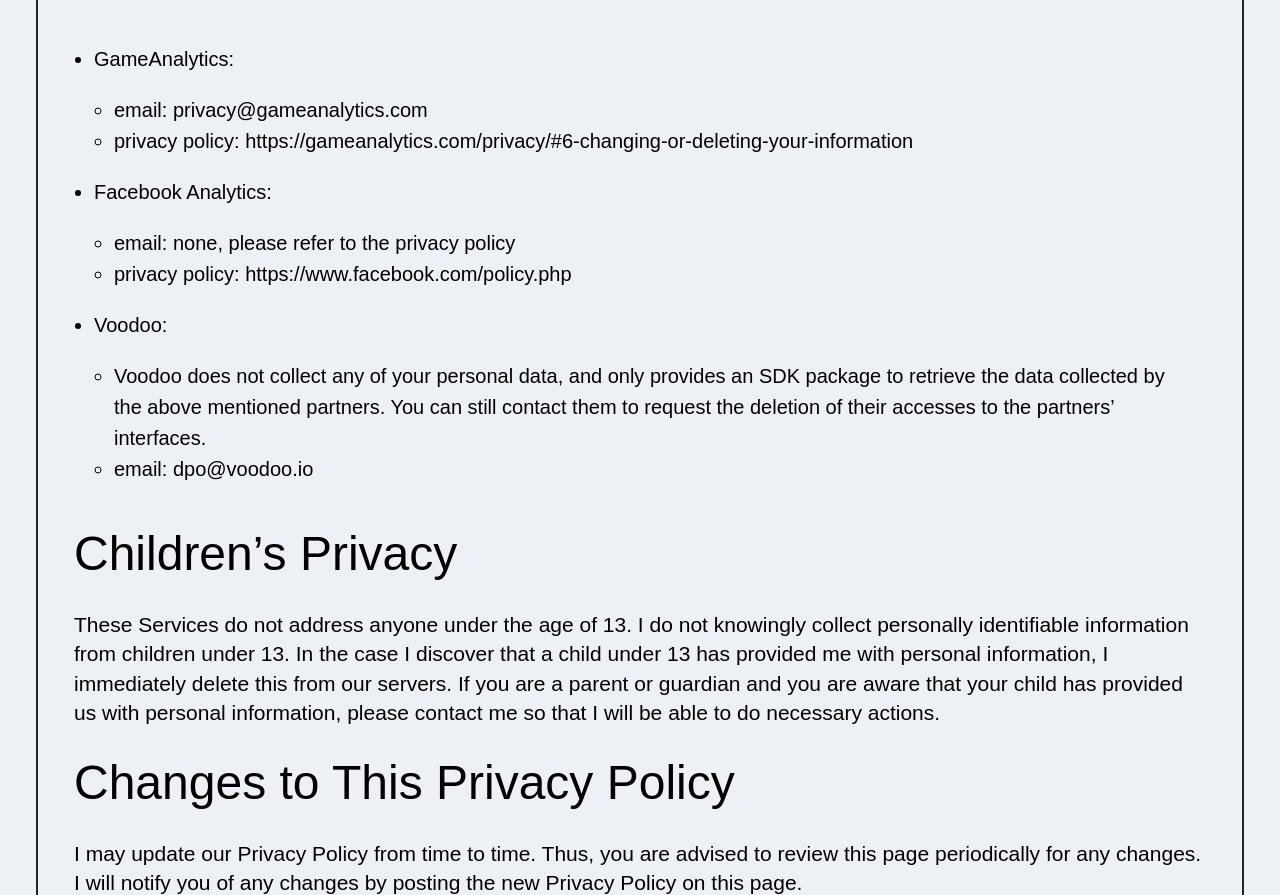
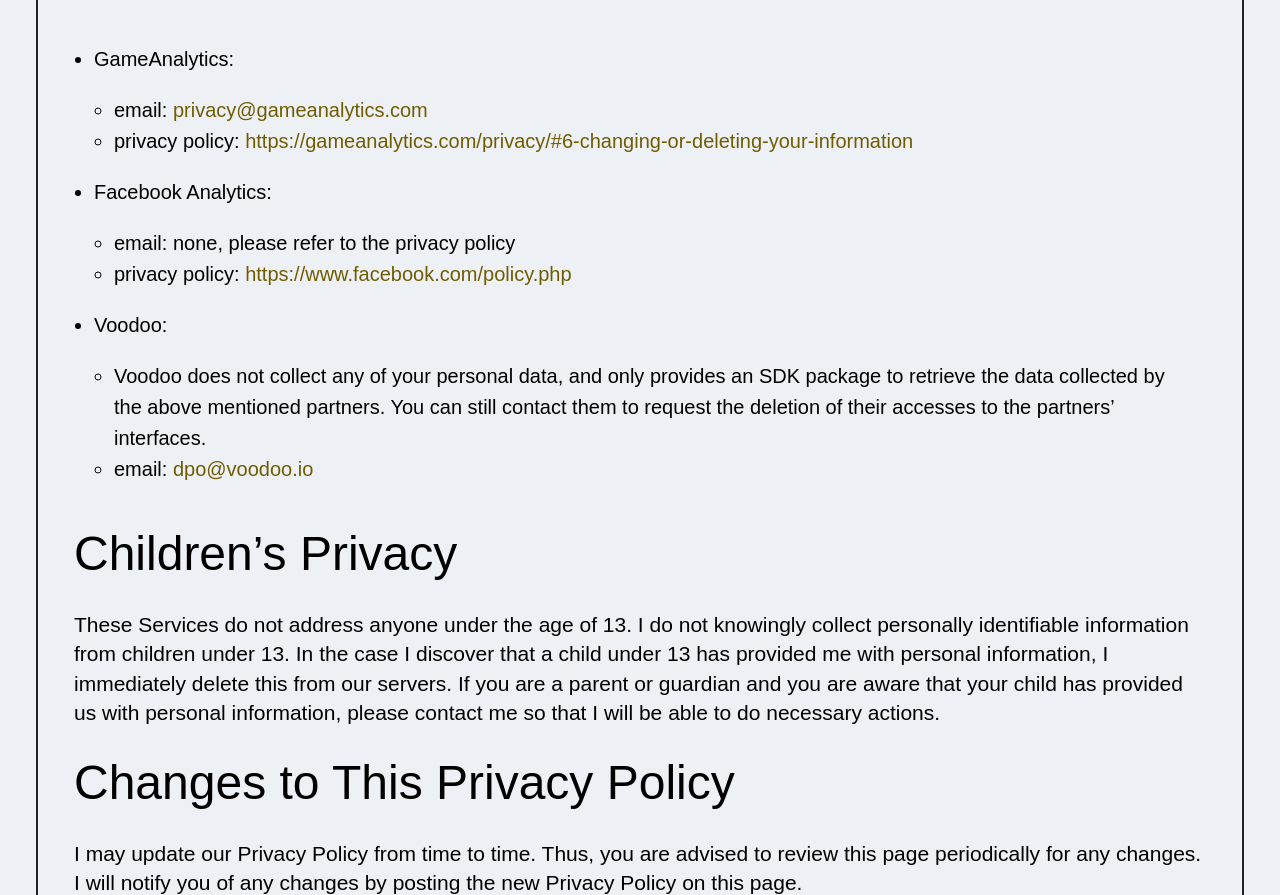
Before and after one commit to YehorBilenko/TestShowcase, a website: page site-update/Policy.html in a window 1280 px wide. Shown: the part 2991-3886 px from the top of the page. Drawn offline with Linux system fonts and the light colour scheme.

Commit message:
fix links/hover

```diff
--- a/site-update/#source/scss/styles.scss
+++ b/site-update/#source/scss/styles.scss
@@ -156,6 +156,8 @@ body{
         @include btn($color: $icon, $justify-content:left);
         p{
           font-size: 0;
+          transition: all 0.35s;
+          transition-timing-function: cubic-bezier(0.31, -0.105, 0.43, 1.59);
         }
 
         &:hover{
@@ -163,6 +165,8 @@ body{
           color: $iconhover;
           background-color:$iconbackhover;
           width: 310px;
+          transition: all 0.35s;
+          transition-timing-function: cubic-bezier(0.31, -0.105, 0.43, 1.59);
           p{
             font-size: 22px;
           }
--- a/site-update/Policy.html
+++ b/site-update/Policy.html
@@ -108,20 +108,20 @@
                         <ul>
                             <li>GameAnalytics:
                                 <ul>
-                                    <li>email: privacy@gameanalytics.com </li>
-                                    <li>privacy policy: https://gameanalytics.com/privacy/#6-changing-or-deleting-your-information</li>
+                                    <li>email: <a href="mailto:privacy@gameanalytics.com">privacy@gameanalytics.com</a>  </li>
+                                    <li>privacy policy: <a href="https://gameanalytics.com/privacy/#6-changing-or-deleting-your-information">https://gameanalytics.com/privacy/#6-changing-or-deleting-your-information</a> </li>
                                 </ul>
                             </li>
                             <li>Facebook Analytics:
                                 <ul>
                                     <li>email: none, please refer to the privacy policy</li>
-                                    <li>privacy policy: https://www.facebook.com/policy.php</li>
+                                    <li>privacy policy: <a href="https://www.facebook.com/policy.php">https://www.facebook.com/policy.php</a> </li>
                                 </ul>
                             </li>
                             <li>Voodoo:
                                 <ul>
                                     <li>Voodoo does not collect any of your personal data, and only provides an SDK package to retrieve the data collected by the above mentioned partners. You can still contact them to request the deletion of their accesses to the partners’ interfaces.</li>
-                                    <li>email: dpo@voodoo.io</li>
+                                    <li>email: <a href="mailto:dpo@voodoo.io">dpo@voodoo.io</a> </li>
                                 </ul>
                             </li>
                         </ul>
```
Also changed, not shown: site-update/css/styles.css.
